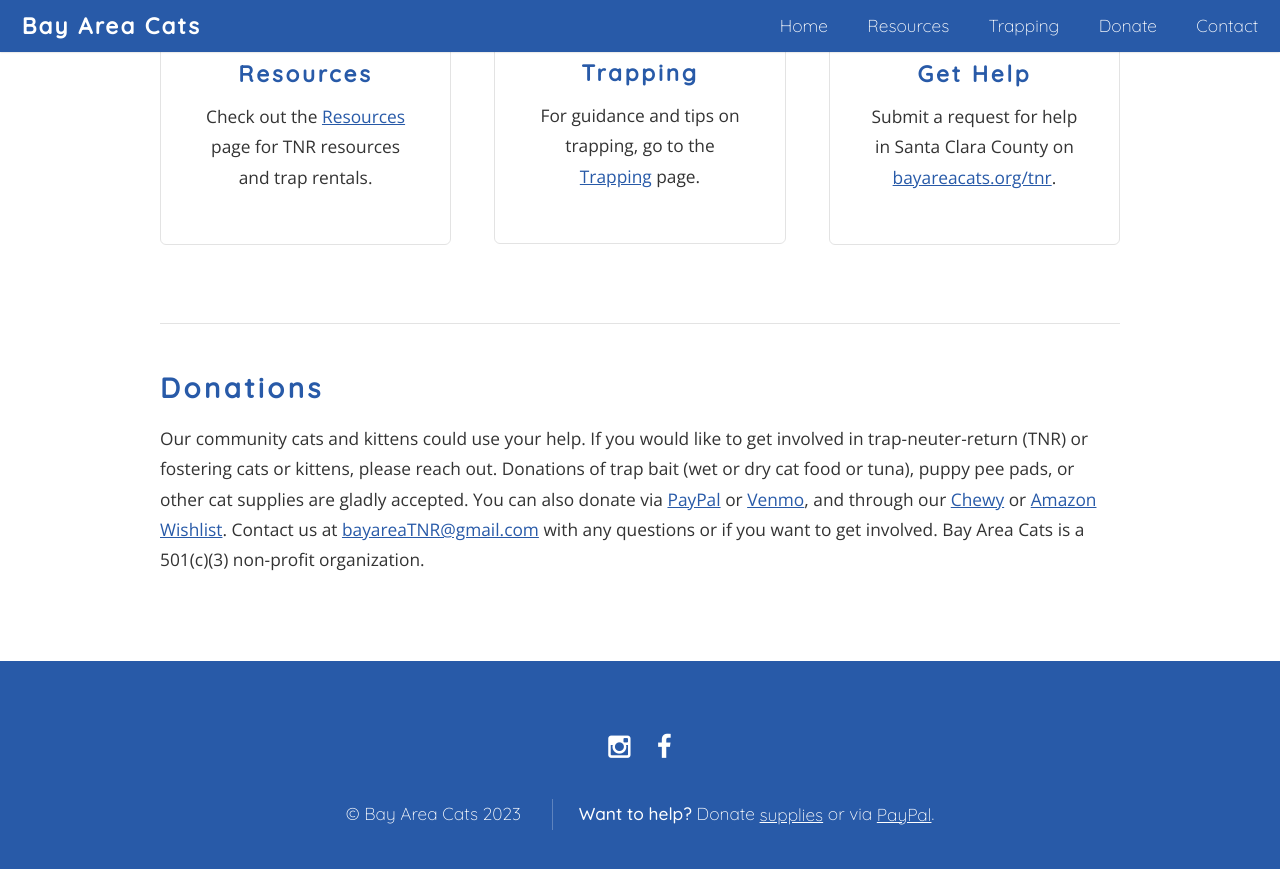
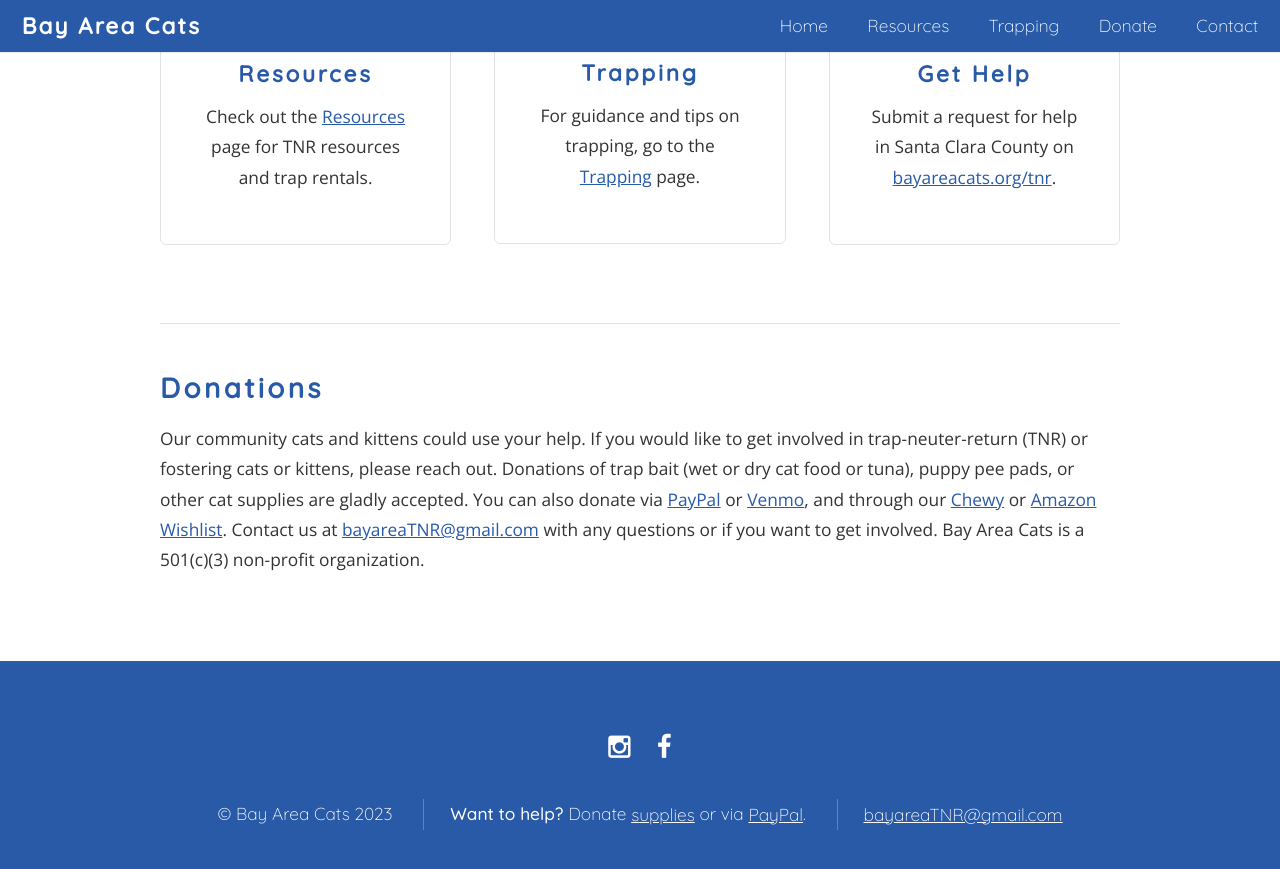
Before and after one commit to sunmeetsingh/bayareacats.github.io, a Jekyll site: the page built from index.html, in a window 1280 px wide and 900 px high, scrolled down 894 px. Shown: the top 869 px of the window. Built offline with Jekyll 4.4.1, drawn with Linux system fonts in a browser that asks for light colours.

Commit message:
Update footer.html
Adds email back in

```diff
--- a/_includes/footer.html
+++ b/_includes/footer.html
@@ -8,6 +8,6 @@
   <ul class="copyright">
       <li>&copy; Bay Area Cats 2023</li>
       <li><b>Want to help?</b> Donate <a target="_blank" href="https://www.chewy.com/g/bay-area-cats_b103747788?utm_medium=email&utm_source=transactional&utm_campaign=SHELTER_BUSINESS_PAGE_APPROVED#wish-list">supplies</a> or via <a target="_blank" href="https://paypal.me/bayareacats">PayPal</a>.</li>
-      <!-- <li><a href="mailto:bayareaTNR@gmail.com">bayareaTNR@gmail.com</a></li> -->
+      <li><a href="mailto:bayareaTNR@gmail.com">bayareaTNR@gmail.com</a></li>
   </ul>
 </footer>
```
